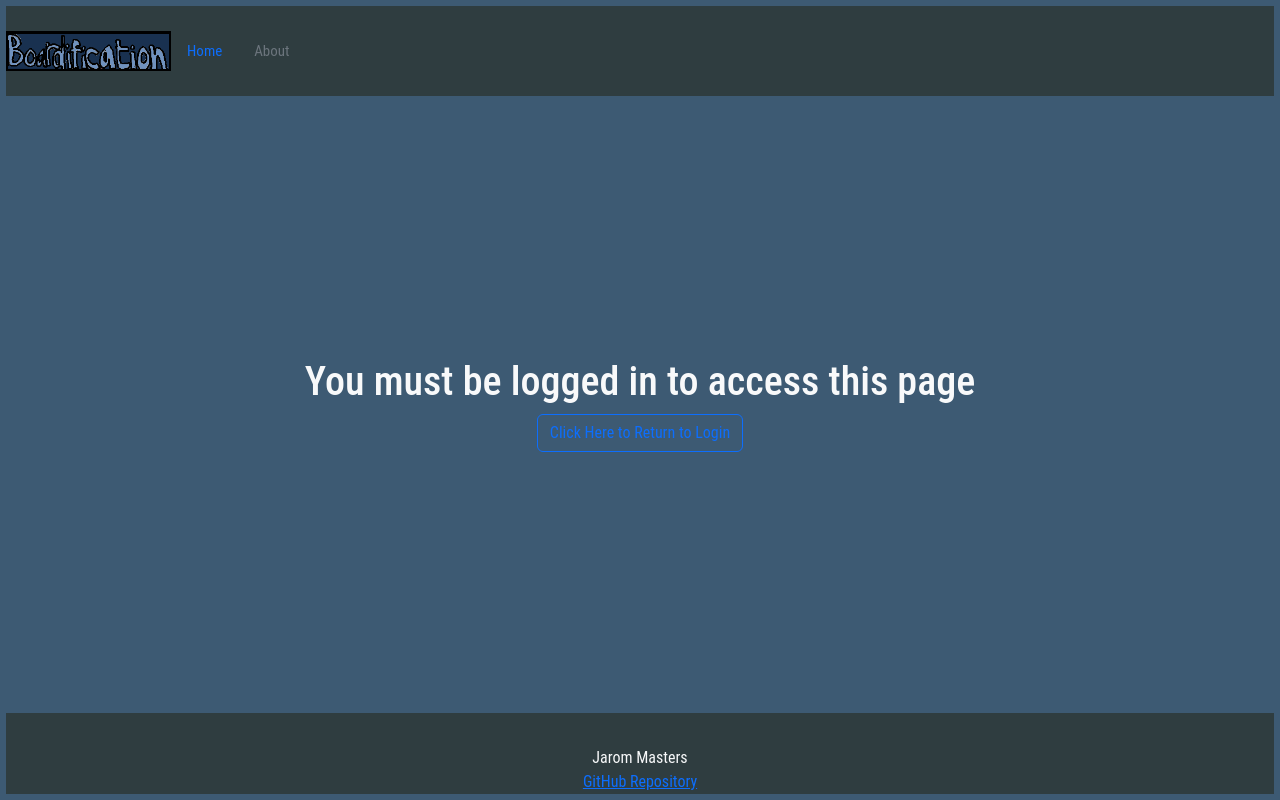
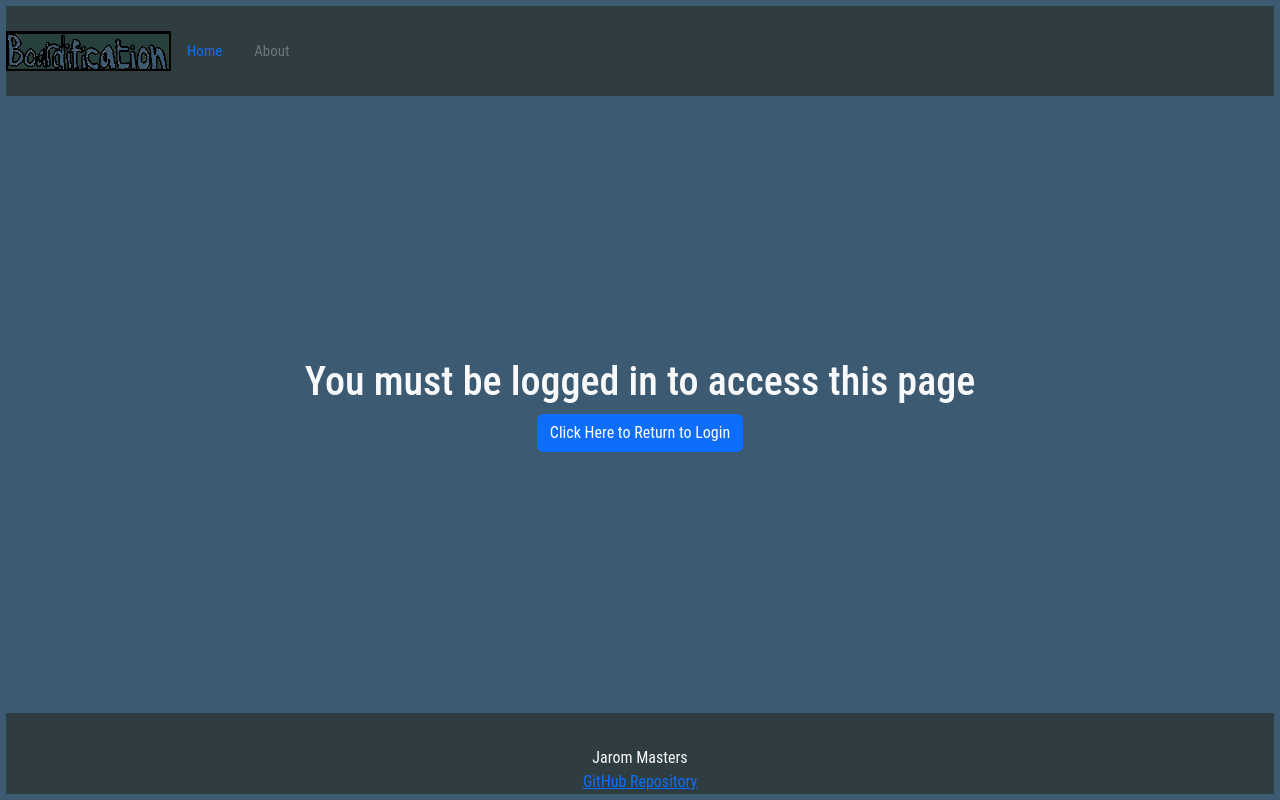
Before and after one commit to jarommasters-max/boardification, a React (Vite) app: page /create in a window 1280 px wide. Built offline with nearby package versions, Linux system fonts and the light colour scheme; no server answers.

Commit message:
updated logo and favicon

```diff
--- a/src/create/create.jsx
+++ b/src/create/create.jsx
@@ -54,7 +54,7 @@ export function Create({user, authState}) { //remove all the tempboard stuff. It
                     <input type="text" className="form-control" placeholder="ex: Litres of Milk" onChange={getScoreType}/>
                 </div>
                 <div className="buttons">
-                <button type="submit" className="btn btn-outline-primary" onClick={postNewBoard}>Create Board</button>
+                <button type="submit" className="btn btn-primary" onClick={postNewBoard}>Create Board</button>
                 </div>
             </main>
     );
@@ -66,7 +66,7 @@ else {
     return(
     <main>
     <h1>You must be logged in to access this page</h1>
-    <button type="submit" className="btn btn-outline-primary" onClick={returnToLogin}>Click Here to Return to Login</button>
+    <button type="submit" className="btn btn-primary" onClick={returnToLogin}>Click Here to Return to Login</button>
     </main>
     );
 
```
Also changed, not shown: public/board_logo.png, 1 other file (tests, documents, lock files or other folders).
